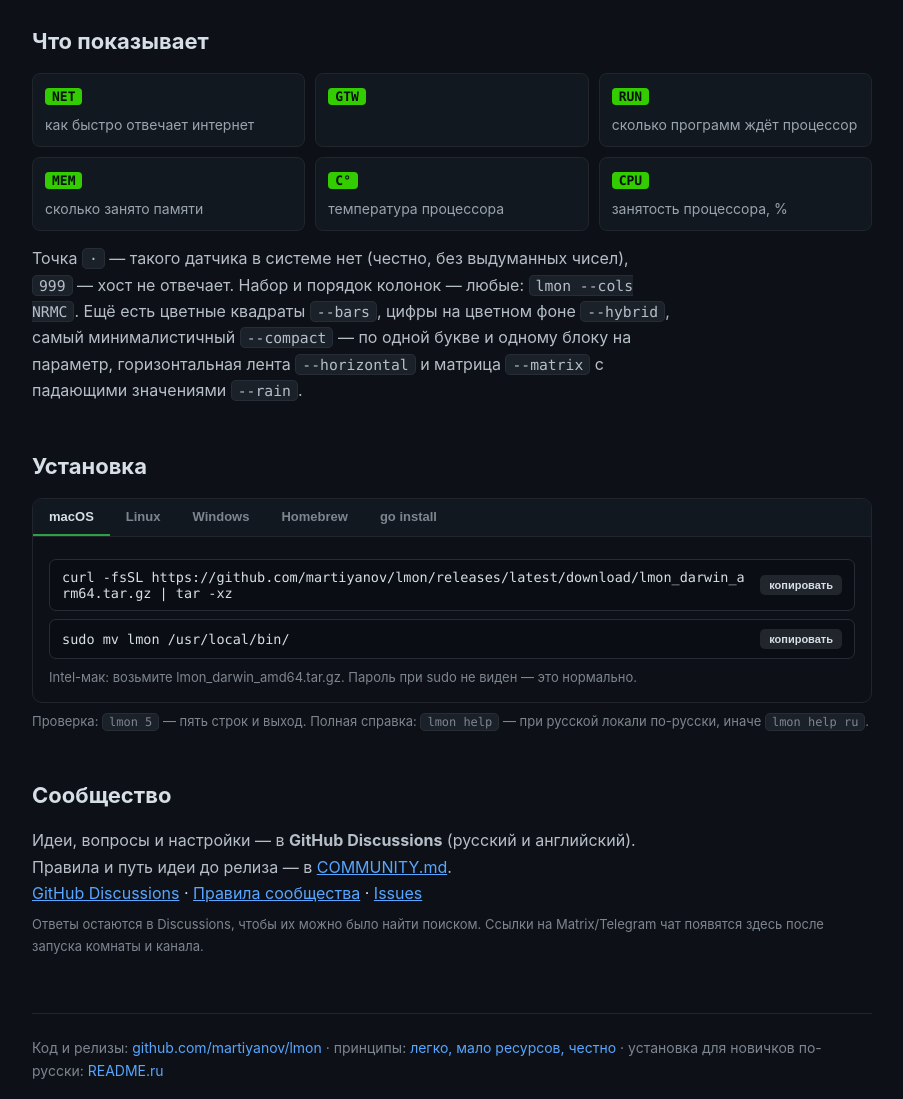
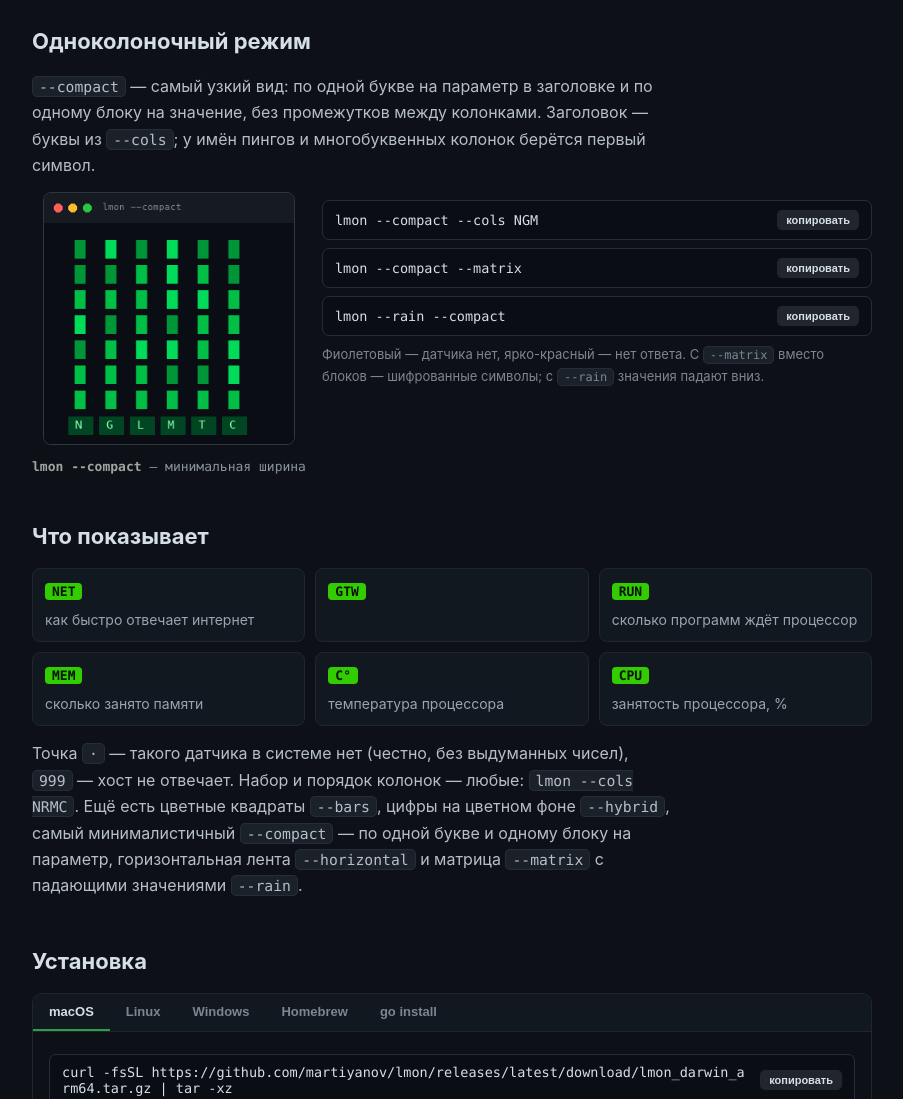
Before and after one commit to martiyanov/lmon, a plain HTML site: page docs/index.html in a window 1280 px wide. Shown: the part 2360-3459 px from the top of the page, without its empty margins (188-1091 px from the left). Drawn offline with Linux system fonts and the light colour scheme.

Commit message:
docs/site: раздел про --compact, скриншот, примеры

```diff
--- a/docs/index.html
+++ b/docs/index.html
@@ -153,6 +153,29 @@
   </section>
 
   <section>
+    <h2>Одноколоночный режим</h2>
+    <p class="lead"><code class="inl">--compact</code> — самый узкий вид:
+    по одной букве на параметр в заголовке и по одному блоку на значение,
+    без промежутков между колонками. Заголовок — буквы из
+    <code class="inl">--cols</code>; у имён пингов и многобуквенных колонок
+    берётся первый символ.</p>
+    <div style="display:flex;gap:16px;flex-wrap:wrap;align-items:flex-start;margin-top:14px">
+      <figure style="margin:0;text-align:center">
+        <img src="img/screenshot-compact.png" width="252" style="border-radius:8px;border:1px solid #30363d" alt="lmon --compact: одна буква на параметр и один блок на значение">
+        <figcaption style="font:13px var(--mono);color:#8b949e;margin-top:6px"><b style="color:#9ea79f">lmon --compact</b> — минимальная ширина</figcaption>
+      </figure>
+      <div style="flex:1;min-width:260px">
+        <div class="cmd"><span class="c">lmon --compact --cols NGM</span><button>копировать</button></div>
+        <div class="cmd"><span class="c">lmon --compact --matrix</span><button>копировать</button></div>
+        <div class="cmd"><span class="c">lmon --rain --compact</span><button>копировать</button></div>
+        <p class="note">Фиолетовый — датчика нет, ярко-красный — нет ответа.
+        С <code class="inl">--matrix</code> вместо блоков — шифрованные символы;
+        с <code class="inl">--rain</code> значения падают вниз.</p>
+      </div>
+    </div>
+  </section>
+
+  <section>
     <h2>Что показывает</h2>
     <div class="cols" id="cols"></div>
     <p class="lead" style="margin-top:14px">Точка <code class="inl">·</code> — такого датчика в системе нет (честно, без выдуманных чисел),
```
Also changed, not shown: docs/en/index.html (+22 -0 lines), docs/img/screenshot-compact.png (added), 2 other files.
